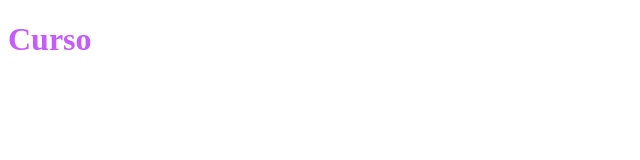
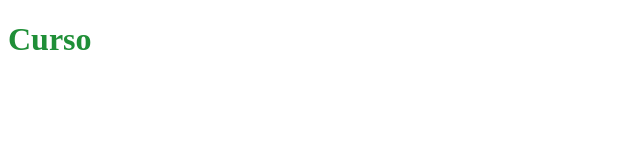
Before and after one commit to joaodanilo123/curso_git, a plain HTML site: page index.html in a window 1280 px wide. Shown: the whole page, without its empty margins (0-640 px from the left). Drawn offline with Linux system fonts and the light colour scheme.

Commit message:
gerando novos conflitos

```diff
--- a/style.css
+++ b/style.css
@@ -1,3 +1,3 @@
 h1 {
-    color: #c45cff
+    color: #1f8f37
 }
```
Also changed, not shown: index.html (+1 -1 lines).
